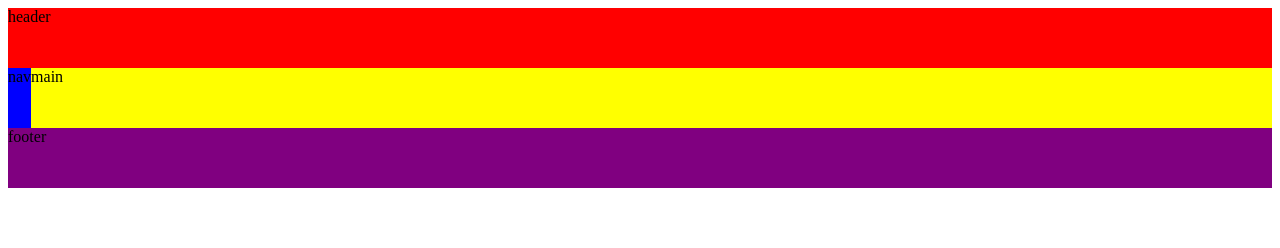
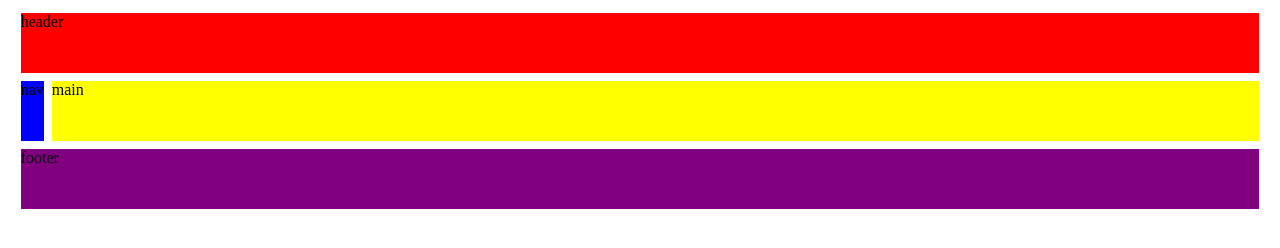
Before and after one commit to clemens2020/WD2, a plain HTML site: page index.html in a window 1280 px wide. Drawn offline with Linux system fonts and the light colour scheme.

Commit message:
Update style.css

```diff
--- a/style.css
+++ b/style.css
@@ -17,6 +17,8 @@
 .container1 {/*for index.html*/
   display:grid;
   grid-template-columns: auto 1fr;
+  grid-gap: .5em;
+  margin: 1%;
   grid-template-areas:
     "header header"
     "nav main"
```
